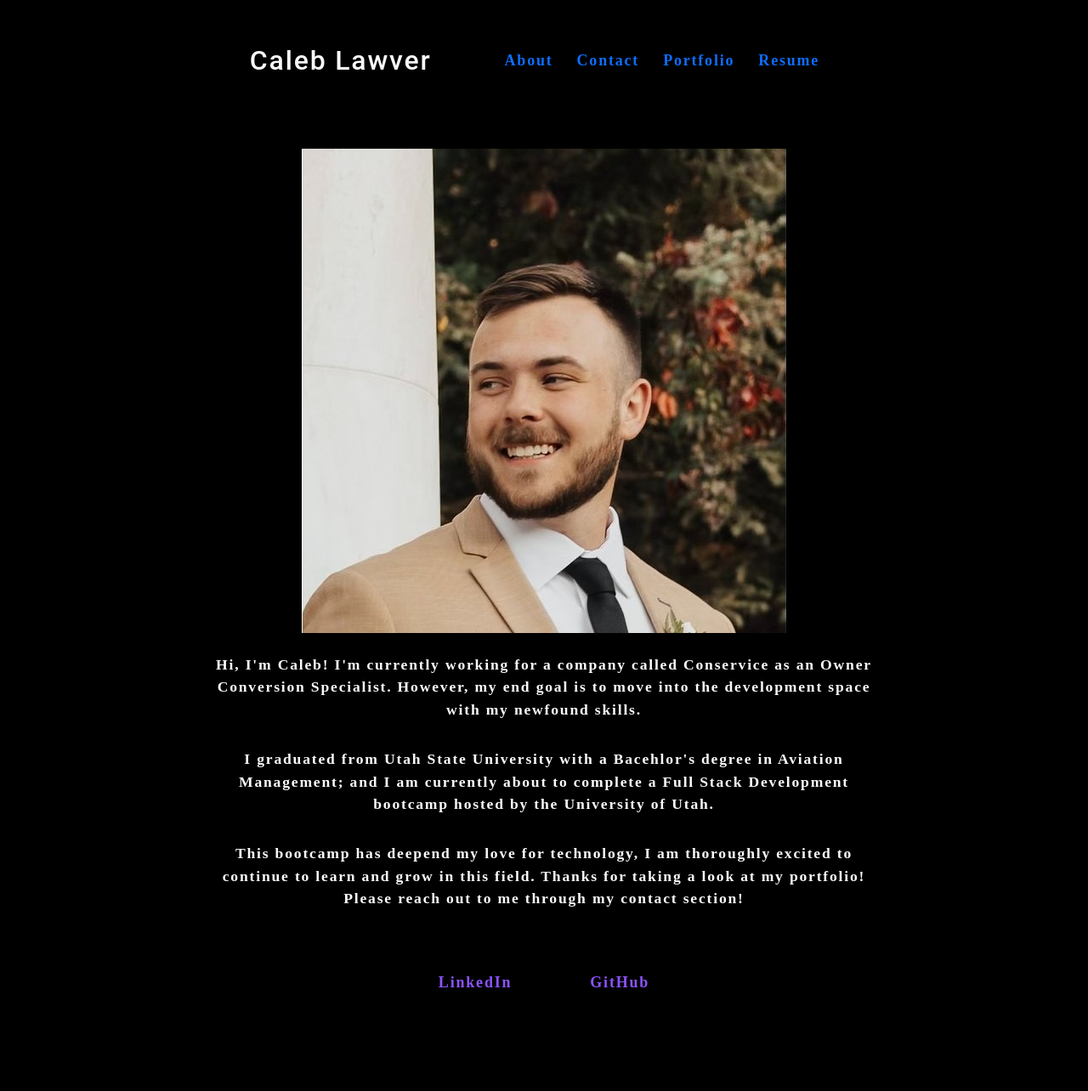
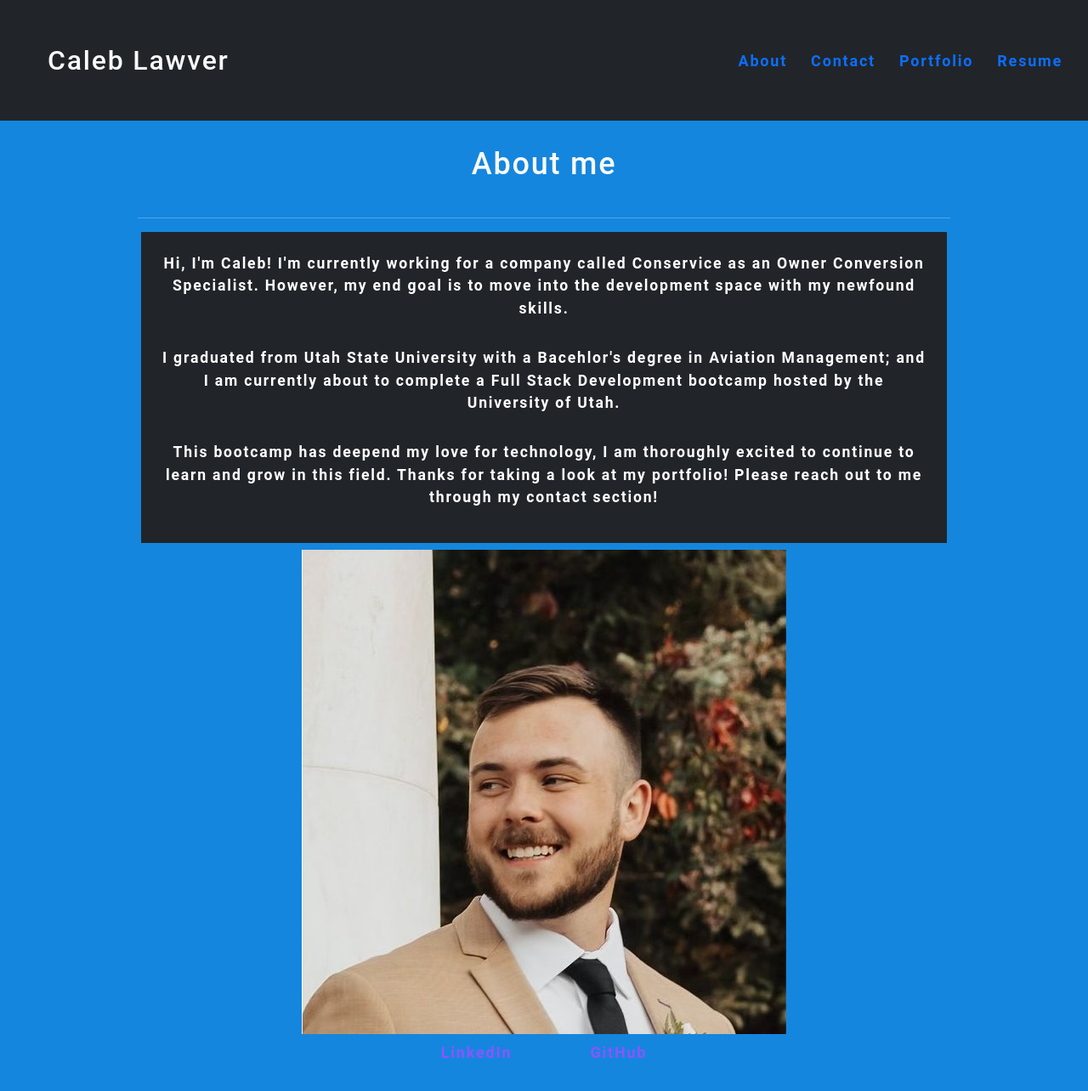
Before and after one commit to CalebLawver/my-react-portfolio, a React (Create React App) app: page / in a window 1280 px wide. Shown: the top 1284 px of the page at 85% size. Before the commit the page ends 1218 px from the top, so only its background shows below. Built offline with nearby package versions, Linux system fonts and the light colour scheme.

Commit message:
adding styling

```diff
--- a/src/components/About/index.js
+++ b/src/components/About/index.js
@@ -2,14 +2,12 @@ import React from 'react';
 
 function About() {
     return (
-        <div className='container d-flex flex-column align-items-center'>
-            <hr/>
+        <div className='d-flex flex-column'>
             <div className="container">
                 <div className='col'>
-                    <div className='img-responsive row-3 text-center'>
-                        <img src="/assets/me.jpg" alt="Caleb Lawver"/>
-                    </div>
-                    <div className='row-8 border-box pt-3 text-center'>
+                    <h1 className='text-center font-weight-bold p-4'>About me</h1>
+                    <hr />
+                    <div className='row-8 border-box p-3 m-1 mb-2 text-center bg-dark'>
                         <p className='p-2'>
                             Hi, I'm Caleb! I'm currently working for a company called Conservice as an Owner Conversion Specialist. However, my end goal is to move into the development space with my newfound skills.
                         </p>
@@ -20,6 +18,9 @@ function About() {
                             This bootcamp has deepend my love for technology, I am thoroughly excited to continue to learn and grow in this field. Thanks for taking a look at my portfolio! Please reach out to me through my contact section!
                         </p>
                     </div>
+                    <div className='img-responsive row-lg-3 mb-2 text-center'>
+                        <img src="/assets/me.jpg" alt="Caleb Lawver"/>
+                    </div>
                 </div>
             </div>
         </div>
--- a/src/components/Contact/index.js
+++ b/src/components/Contact/index.js
@@ -34,10 +34,11 @@ function Contact() {
   };
 
   return (
-    <section className='container d-flex flex-wrap justify-content-center'>
-        <h1 className='text-center'>Contact me</h1>
-        <hr/>
-        <form id="contact-form" onSubmit={handleSubmit} className='d-flex flex-column justify-content-center col-12'>
+    <div className='flex-wrap justify-content-center'>
+      <div className='container'>
+        <div className='row'>
+          <h1 className='text-center p-4'>Contact me</h1><hr></hr>
+            <form id="contact-form" onSubmit={handleSubmit} className='d-flex flex-column justify-content-center'>
               <div>
                 <label htmlFor="name">Name:</label>
                 <input type="text" name="Name" defaultValue={name} onBlur={handleChange} className='col-12'/>
@@ -55,10 +56,11 @@ function Contact() {
                   <p className="error-text">{errorMessage}</p>
                 </div>
               )}
-          <button data-testid="button" type="submit">Submit</button>
+              <button type="submit">Submit</button>
           </form>
-    </section>
-
+        </div>
+      </div>
+    </div>
   );
 }
 
--- a/src/components/Footer/index.js
+++ b/src/components/Footer/index.js
@@ -2,7 +2,8 @@ import React from 'react';
 
 function Footer() {
     return (
-        <footer className='d-flex flex-wrap justify-content-center align-items-center w-100'>
+        <div className='d-flex justify-content-center w-100 tanner'>
+            <div className=''>
                 <a href="https://www.linkedin.com/in/richard-lawver-73a480227/"
                 target="_blank" rel="noreferrer" className='p-5'>
                 LinkedIn</a>
@@ -10,7 +11,9 @@ function Footer() {
                 target="_blank" rel="noreferrer" className='p-5'>
                 GitHub
                 </a>
-        </footer>
+            </div>
+        </div>
+
     )
 }
 
--- a/src/components/Header/index.js
+++ b/src/components/Header/index.js
@@ -26,8 +26,8 @@ function Header() {
     }
 
     return (
-    <div className='d-flex flex-wrap justify-content-center'>
-      <nav className='navbar'>
+    <div className='d-flex flex-wrap justify-content-center w-100'>
+      <nav className='navbar bg-dark w-100'>
         <div className='navbar-brand p-2'>
           <a
             className='navbar-item'
@@ -35,13 +35,14 @@ function Header() {
             target="_blank"
             href="https://github.com/CalebLawver"
           >
-            <h2 className="text-light font-weight-bold">Caleb Lawver</h2>
+            <h2 className="text-light font-weight-bold px-5">Caleb Lawver</h2>
           </a>
+
         </div>
         <Nav
         currentPage={currentPage}
         setCurrentPage={setCurrentPage}
-      />
+        />
       </nav>
       <main className='w-100 p-0'>
         <div>{clickedPage(currentPage)}</div>
--- a/src/components/Project/index.js
+++ b/src/components/Project/index.js
@@ -2,6 +2,7 @@ import React from 'react';
 
 function Project(props) {
     return (
+        <div className='bg-dark m-3 p-3'>
             <div className='row'>
                 {/* div for individual projects to be mapped over and stored in */}
                 {props.projects.map((project) => (
@@ -10,8 +11,9 @@ function Project(props) {
                             <img src={project.img} alt='projects'></img>
                         </div>
                         <div className='card-body'>
-                            <p className='card-text text-success text-center'>{project.title}</p>
-                            <p className='card-text text-success text-center'>{project.desc}</p>
+                            <div className='mt-1 border border-light bg-secondary'>
+                                <p className='card-text text-center'>{project.title}</p>
+                                <p className='card-text text-center'>{project.desc}</p>
                                 <div className='row'>
                                     <div className='col-6 text-center'>
                                         <a href={project.gitHub} target="_blank" rel="noreferrer">GitHub</a>
@@ -22,9 +24,11 @@ function Project(props) {
                                 </div>
                             </div>
                         </div>
+                    </div>
                 ))}
+            </div>
+        </div>
 
-            </div>
     )
 }
 
--- a/src/components/Resume/index.js
+++ b/src/components/Resume/index.js
@@ -4,9 +4,10 @@ function Resume() {
     return (
         <div className='container d-flex flex-wrap justify-content-center'>
             <div className='col-12'>
-                <h2 className='text-center'>Resume</h2>
+                <h2 className='text-center p-4'>Resume</h2>
             </div>
-            <div className='d-flex flex-wrap justify-content-center'>
+            <hr />
+            <div className='d-flex flex-wrap justify-content-center bg-dark'>
                 <div className='text-light bg-secondary col p-3 m-3 row-6'>
                     <h3>Front-end</h3>
                     <ul>
@@ -29,7 +30,6 @@ function Resume() {
                         <li>MongoDB</li>
                     </ul>
                 </div>
-            </div>
                 <div className='col-12 text-center'>
                     <p>Download a copy of my {''}<a
                     href='https://docs.google.com/document/d/1FFSnwuTOUCf4TN2G02PkxvWw4yH8D40F'
@@ -38,6 +38,8 @@ function Resume() {
                     >resume</a>.</p>
                 </div>
             </div>
+
+        </div>
     )
 }
 
--- a/src/index.css
+++ b/src/index.css
@@ -12,6 +12,7 @@ main {
   --dark: #000000;
   --darker: #111111;
   --error: rgb(228, 46, 1);
+  --cyan: rgb(21, 134, 221);
   --spacing-one: calc(1rem * 0.5);
   --spacing-two: calc(1rem);
   --spacing-five: calc(2.5rem);
@@ -34,9 +35,9 @@ body {
   line-height: 1.5;
   font-size: 18px;
   letter-spacing: .1em;
-  background: var(--dark);
+  background: var(--cyan);
   color: var(--light);
-  font-family: 'Poiret One', cursive;
+  font-family: 'Roboto', sans-serif;
 
 }
 
@@ -79,12 +80,15 @@ h6 {
 p {
   font-size: 1.1rem;
   margin-top: 0;
+  font-family: 'Roboto', sans-serif;
+  color:#fff;
 }
 
 a {
   color: var(--tertiary);
   text-decoration: none;
   font-weight: bold;
+  font-family: 'Roboto', sans-serif;
 }
 
 a:hover {
@@ -293,3 +297,7 @@ a {
 .navActive {
   color: var(--secondary);
 }
+
+.tanner {
+  box-shadow: var(--darker);
+}
```
Lines whose indentation alone changed are shown as unchanged.
